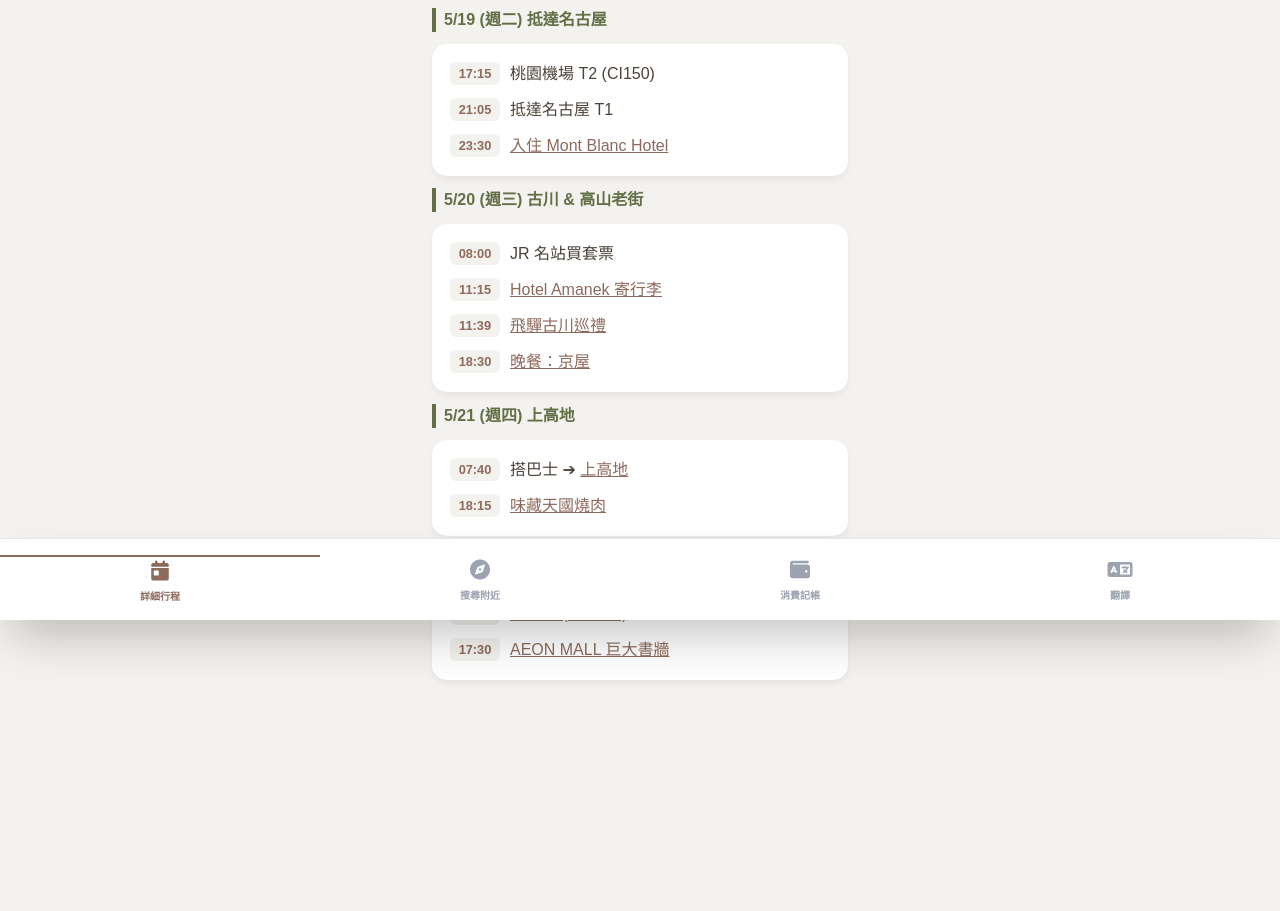
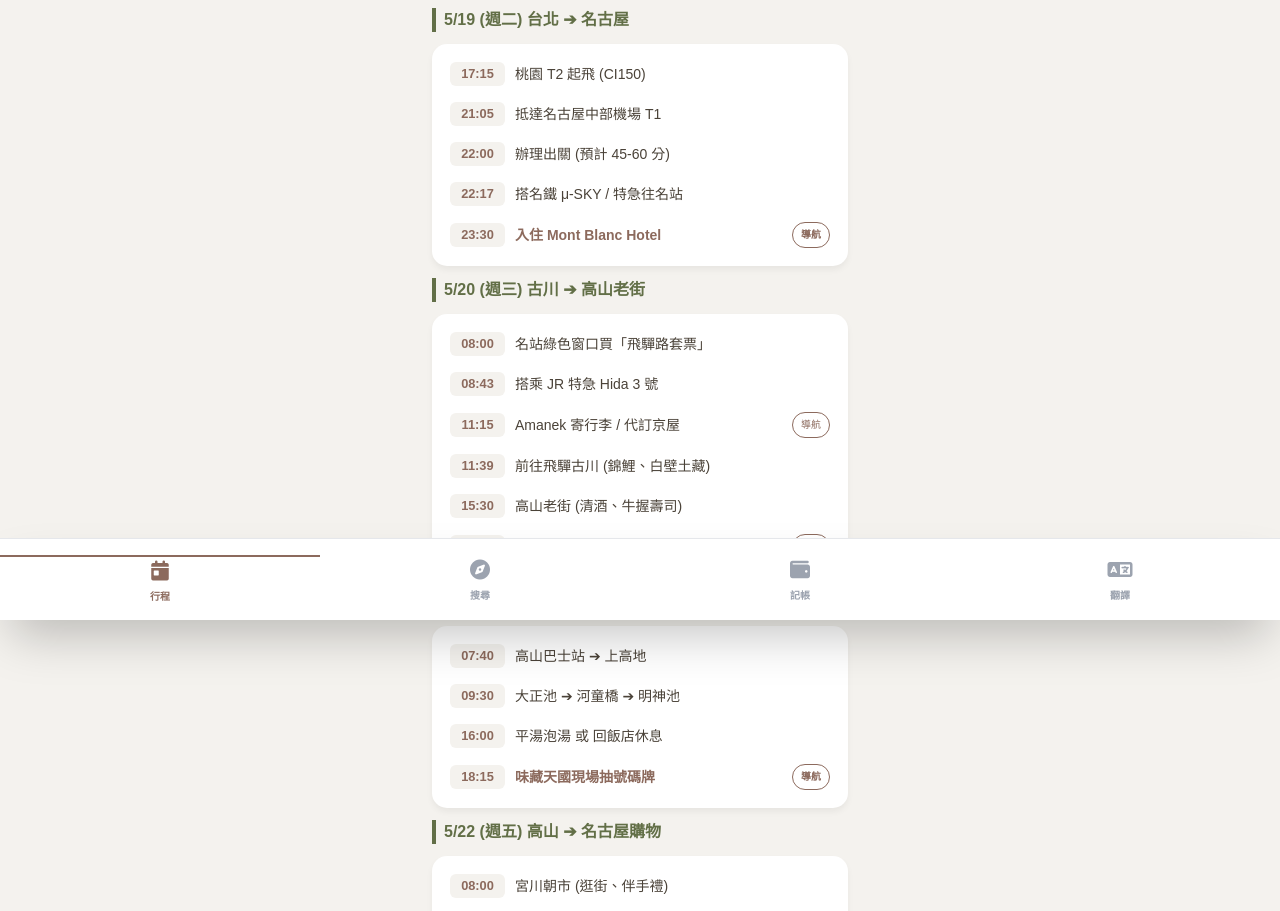
Before and after one commit to PingDolphin/nagoya-travel-app, a website: page index.html in a window 1280 px wide. Shown: the part 180-1091 px from the top of the page. Before the commit the page ends 984 px from the top, so only its background shows below. Drawn offline with nearby package versions, Linux system fonts and the light colour scheme.

Commit message:
Update index.html

```diff
--- a/index.html
+++ b/index.html
@@ -1,9 +1,9 @@
- <!DOCTYPE html>
+<!DOCTYPE html>
 <html lang="zh-TW">
 <head>
     <meta charset="UTF-8">
     <meta name="viewport" content="width=device-width, initial-scale=1.0">
-    <title>名古屋高山導航手冊 V6</title>
+    <title>名古屋高山導航手冊 V7-Full</title>
     <script src="https://cdn.tailwindcss.com"></script>
     <link href="https://cdnjs.cloudflare.com/ajax/libs/font-awesome/6.0.0/css/all.min.css" rel="stylesheet">
     <style>
@@ -11,60 +11,86 @@
         .earth-brown { background-color: #8C6A5D; }
         .earth-green { background-color: #626F47; }
         .card { background: white; border-radius: 15px; padding: 18px; margin-bottom: 12px; box-shadow: 0 4px 6px rgba(0,0,0,0.05); }
-        .time-tag { background-color: #F4F2EE; padding: 2px 8px; border-radius: 6px; font-weight: bold; color: #8C6A5D; font-size: 0.8rem; min-width: 50px; text-align: center; margin-right: 10px; }
+        .time-tag { background-color: #F4F2EE; padding: 2px 8px; border-radius: 6px; font-weight: bold; color: #8C6A5D; font-size: 0.8rem; min-width: 55px; text-align: center; margin-right: 10px; }
         .tab-content { display: none; }
         .active { display: block; }
         .nav-item.active-nav { color: #8C6A5D; border-top: 2px solid #8C6A5D; }
-        .map-link { color: #8C6A5D; text-decoration: underline; font-weight: 500; cursor: pointer; }
+        .map-btn { color: #8C6A5D; border: 1px solid #8C6A5D; padding: 2px 8px; border-radius: 20px; font-size: 10px; margin-left: auto; }
     </style>
 </head>
 <body class="pb-24">
 
     <div class="earth-brown p-6 text-white text-center shadow-md">
-        <h1 class="text-xl font-bold tracking-widest uppercase">Nagoya & Takayama</h1>
-        <p class="text-xs opacity-80 mt-1 italic">2026.05.19 - 05.23 導航記帳版</p>
+        <h1 class="text-xl font-bold tracking-widest uppercase text-white">Nagoya & Takayama</h1>
+        <p class="text-xs opacity-80 mt-1 italic text-white">CI150/CI155 完整導航版</p>
     </div>
 
     <div id="content-itinerary" class="tab-content active p-4 max-w-md mx-auto">
 
-        <div class="mb-6">
-            <a href="https://www.google.com/maps/@36.1405634,137.2515757,16z?entry=ttu&g_ep=EgoyMDI2MDQwOC4wIKXMDSoASAFQAw%3D%3D" target="_blank" class="flex items-center justify-center gap-2 bg-white border-2 border-[#8C6A5D] text-[#8C6A5D] w-full py-3 rounded-2xl font-bold shadow-sm active:scale-95 transition-all">
-                <i class="fa-solid fa-map-location-dot"></i> 打開我的有趣地點清單
-            </a>
-        </div>
+        <a href="https://maps.google.com/?q=Anantara+Chiang+Mai+Resort5" target="_blank" class="flex items-center justify-center gap-2 bg-white border-2 border-[#8C6A5D] text-[#8C6A5D] w-full py-3 mb-6 rounded-2xl font-bold shadow-sm">
+            <i class="fa-solid fa-map-location-dot"></i> 打開 Google Maps 有趣清單
+        </a>
 
-        <h2 class="font-bold mb-3 text-[#626F47] border-l-4 border-[#626F47] pl-2">5/19 (週二) 抵達名古屋</h2>
+        <h2 class="font-bold mb-3 text-[#626F47] border-l-4 border-[#626F47] pl-2">5/19 (週二) 台北 ➔ 名古屋</h2>
         <div class="card">
-            <div class="space-y-3">
-                <div class="flex items-start"><span class="time-tag">17:15</span><span>桃園機場 T2 (CI150)</span></div>
-                <div class="flex items-start"><span class="time-tag">21:05</span><span>抵達名古屋 T1</span></div>
-                <div class="flex items-start font-bold text-[#8C6A5D]"><span class="time-tag">23:30</span><span class="map-link" onclick="window.open('https://www.google.com/maps/search/Mont+Blanc+Hotel+Nagoya')">入住 Mont Blanc Hotel</span></div>
+            <div class="space-y-4 text-sm">
+                <div class="flex items-center"><span class="time-tag">17:15</span><span>桃園 T2 起飛 (CI150)</span></div>
+                <div class="flex items-center"><span class="time-tag">21:05</span><span>抵達名古屋中部機場 T1</span></div>
+                <div class="flex items-center"><span class="time-tag">22:00</span><span>辦理出關 (預計 45-60 分)</span></div>
+                <div class="flex items-center"><span class="time-tag">22:17</span><span>搭名鐵 μ-SKY / 特急往名站</span></div>
+                <div class="flex items-center font-bold text-[#8C6A5D]"><span class="time-tag">23:30</span><span>入住 Mont Blanc Hotel</span>
+                    <button class="map-btn" onclick="window.open('https://maps.google.com/?q=Anantara+Chiang+Mai+Resort6')">導航</button>
+                </div>
             </div>
         </div>
 
-        <h2 class="font-bold mb-3 text-[#626F47] border-l-4 border-[#626F47] pl-2">5/20 (週三) 古川 & 高山老街</h2>
+        <h2 class="font-bold mb-3 text-[#626F47] border-l-4 border-[#626F47] pl-2">5/20 (週三) 古川 ➔ 高山老街</h2>
         <div class="card">
-            <div class="space-y-3">
-                <div class="flex items-start"><span class="time-tag">08:00</span><span>JR 名站買套票</span></div>
-                <div class="flex items-start"><span class="time-tag">11:15</span><span class="map-link" onclick="window.open('https://www.google.com/maps/search/Hotel+Amanek+Takayama')">Hotel Amanek 寄行李</span></div>
-                <div class="flex items-start"><span class="time-tag">11:39</span><span class="map-link" onclick="window.open('https://www.google.com/maps/search/Hida+Furukawa+Station')">飛驒古川巡禮</span></div>
-                <div class="flex items-start font-bold text-[#8C6A5D]"><span class="time-tag">18:30</span><span class="map-link" onclick="window.open('https://www.google.com/maps/search/高山+京屋')">晚餐：京屋</span></div>
+            <div class="space-y-4 text-sm">
+                <div class="flex items-center"><span class="time-tag">08:00</span><span>名站綠色窗口買「飛驒路套票」</span></div>
+                <div class="flex items-center"><span class="time-tag">08:43</span><span>搭乘 JR 特急 Hida 3 號</span></div>
+                <div class="flex items-center"><span class="time-tag">11:15</span><span>Amanek 寄行李 / 代訂京屋</span>
+                    <button class="map-btn" onclick="window.open('https://maps.google.com/?q=Anantara+Chiang+Mai+Resort7')">導航</button>
+                </div>
+                <div class="flex items-center"><span class="time-tag">11:39</span><span>前往飛驒古川 (錦鯉、白壁土藏)</span></div>
+                <div class="flex items-center"><span class="time-tag">15:30</span><span>高山老街 (清酒、牛握壽司)</span></div>
+                <div class="flex items-center font-bold text-[#8C6A5D]"><span class="time-tag">18:30</span><span>晚餐：京屋 (朴葉味噌牛)</span>
+                    <button class="map-btn" onclick="window.open('https://maps.google.com/?q=Anantara+Chiang+Mai+Resort8')">導航</button>
+                </div>
             </div>
         </div>
 
-        <h2 class="font-bold mb-3 text-[#626F47] border-l-4 border-[#626F47] pl-2">5/21 (週四) 上高地</h2>
+        <h2 class="font-bold mb-3 text-[#626F47] border-l-4 border-[#626F47] pl-2">5/21 (週四) 上高地 12K 挑戰</h2>
         <div class="card">
-            <div class="space-y-3">
-                <div class="flex items-start"><span class="time-tag">07:40</span><span>搭巴士 ➔ <span class="map-link" onclick="window.open('https://www.google.com/maps/search/Kamikochi')">上高地</span></span></div>
-                <div class="flex items-start font-bold text-[#8C6A5D]"><span class="time-tag">18:15</span><span class="map-link" onclick="window.open('https://www.google.com/maps/search/味蔵天國')">味藏天國燒肉</span></div>
+            <div class="space-y-4 text-sm">
+                <div class="flex items-center"><span class="time-tag">07:40</span><span>高山巴士站 ➔ 上高地</span></div>
+                <div class="flex items-center"><span class="time-tag">09:30</span><span>大正池 ➔ 河童橋 ➔ 明神池</span></div>
+                <div class="flex items-center"><span class="time-tag">16:00</span><span>平湯泡湯 或 回飯店休息</span></div>
+                <div class="flex items-center font-bold text-[#8C6A5D]"><span class="time-tag">18:15</span><span>味藏天國現場抽號碼牌</span>
+                    <button class="map-btn" onclick="window.open('https://maps.google.com/?q=Anantara+Chiang+Mai+Resort9')">導航</button>
+                </div>
             </div>
         </div>
 
-        <h2 class="font-bold mb-3 text-[#626F47] border-l-4 border-[#626F47] pl-2">5/22 (週五) 名古屋購物</h2>
+        <h2 class="font-bold mb-3 text-[#626F47] border-l-4 border-[#626F47] pl-2">5/22 (週五) 高山 ➔ 名古屋購物</h2>
         <div class="card">
-            <div class="space-y-3">
-                <div class="flex items-start"><span class="time-tag">14:00</span><span class="map-link" onclick="window.open('https://www.google.com/maps/search/Oasis+21')">榮商圈 (綠洲 21)</span></div>
-                <div class="flex items-start font-bold text-[#8C6A5D]"><span class="time-tag">17:30</span><span class="map-link" onclick="window.open('https://www.google.com/maps/search/AEON+MALL+Nagoya+Noritake+Garden')">AEON MALL 巨大書牆</span></div>
+            <div class="space-y-4 text-sm">
+                <div class="flex items-center"><span class="time-tag">08:00</span><span>宮川朝市 (逛街、伴手禮)</span></div>
+                <div class="flex items-center"><span class="time-tag">11:03</span><span>搭乘 JR 特急 Hida 10 號</span></div>
+                <div class="flex items-center"><span class="time-tag">14:00</span><span>榮商圈 (綠洲 21、電視塔)</span></div>
+                <div class="flex items-center font-bold text-[#8C6A5D]"><span class="time-tag">17:30</span><span>AEON MALL 書牆 / 超市</span>
+                    <button class="map-btn" onclick="window.open('https://www.google.com/maps/search/?api=1&query=$?q=Mont+Blanc+Hotel+Nagoya0')">導航</button>
+                </div>
+                <div class="text-[10px] text-red-500 font-bold ml-16">* 記得在 1 樓 AEON Style 退稅</div>
+            </div>
+        </div>
+
+        <h2 class="font-bold mb-3 text-[#626F47] border-l-4 border-[#626F47] pl-2">5/23 (週六) 名古屋 ➔ 台北</h2>
+        <div class="card">
+            <div class="space-y-4 text-sm">
+                <div class="flex items-center"><span class="time-tag">08:00</span><span>名站早餐：點咖啡送吐司</span></div>
+                <div class="flex items-center"><span class="time-tag">09:20</span><span>搭 μ-SKY 前往機場 T1</span></div>
+                <div class="flex items-center font-bold text-[#8C6A5D]"><span class="time-tag">12:20</span><span>CI155 起飛回台</span></div>
             </div>
         </div>
     </div>
@@ -76,14 +102,14 @@
         </div>
         <div class="card earth-green text-white text-center py-6">
             <p class="text-xs opacity-80 mb-1 text-white">總支出 (台幣計)</p>
-            <p class="text-4xl font-bold text-white font-mono">NT$ <span id="totalTWD">0</span></p>
+            <p class="text-4xl font-bold text-white">NT$ <span id="totalTWD">0</span></p>
             <p class="text-xs mt-2 italic text-white opacity-80">累積日圓：￥<span id="totalJPY">0</span></p>
         </div>
         <div class="card bg-gray-50 border-dashed border-2 border-gray-200">
             <input type="text" id="itemName" placeholder="項目 (如：藥妝)" class="w-full bg-transparent border-b border-gray-300 mb-4 p-2 text-sm">
             <div class="flex gap-2">
                 <input type="number" id="itemPrice" placeholder="日圓金額" class="w-2/3 bg-transparent border-b border-gray-300 p-2 text-sm">
-                <button onclick="addRecord()" class="w-1/3 earth-brown text-white py-2 rounded-xl font-bold text-sm shadow-sm active:scale-95 transition-all">記一筆</button>
+                <button onclick="addRecord()" class="w-1/3 earth-brown text-white py-2 rounded-xl font-bold text-sm">記一筆</button>
             </div>
         </div>
         <div id="recordList" class="space-y-2 mt-4 pb-10"></div>
@@ -91,13 +117,13 @@
 
     <div class="fixed bottom-0 w-full bg-white border-t flex justify-around py-4 shadow-2xl z-50">
         <button onclick="showTab('itinerary', this)" class="nav-item active-nav text-center flex-1">
-            <i class="fa-solid fa-calendar-day text-xl"></i><p class="text-[10px] mt-1 font-bold">詳細行程</p>
+            <i class="fa-solid fa-calendar-day text-xl"></i><p class="text-[10px] mt-1 font-bold">行程</p>
         </button>
-        <button onclick="window.open('https://www.google.com/maps/search/有趣的地方+near+me')" class="text-center flex-1 text-gray-400">
-            <i class="fa-solid fa-compass text-xl"></i><p class="text-[10px] mt-1 font-bold">搜尋附近</p>
+        <button onclick="window.open('https://www.google.com/maps/search/?api=1&query=$?q=Mont+Blanc+Hotel+Nagoya1')" class="text-center flex-1 text-gray-400">
+            <i class="fa-solid fa-compass text-xl"></i><p class="text-[10px] mt-1 font-bold">搜尋</p>
         </button>
         <button onclick="showTab('calc', this)" class="nav-item text-center flex-1 text-gray-400">
-            <i class="fa-solid fa-wallet text-xl"></i><p class="text-[10px] mt-1 font-bold">消費記帳</p>
+            <i class="fa-solid fa-wallet text-xl"></i><p class="text-[10px] mt-1 font-bold">記帳</p>
         </button>
         <button onclick="window.location.href='https://translate.google.com/?sl=ja&tl=zh-TW'" class="text-center flex-1 text-gray-400">
             <i class="fa-solid fa-language text-xl"></i><p class="text-[10px] mt-1 font-bold">翻譯</p>
```
